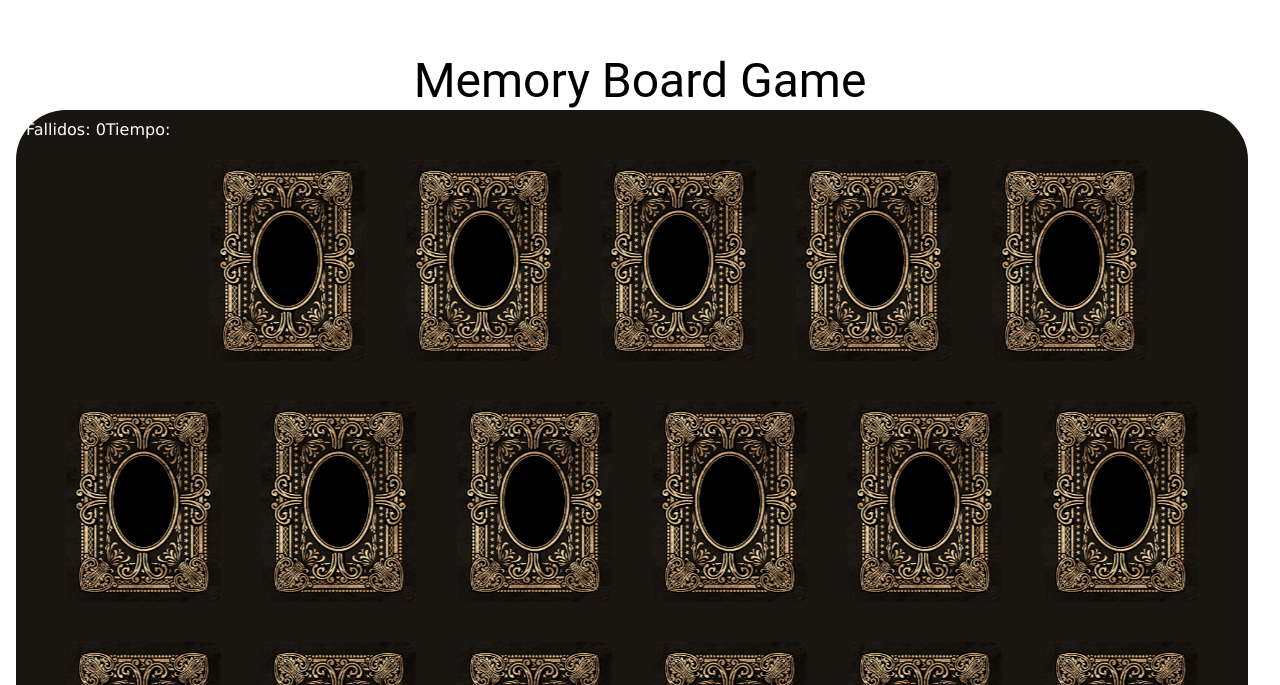
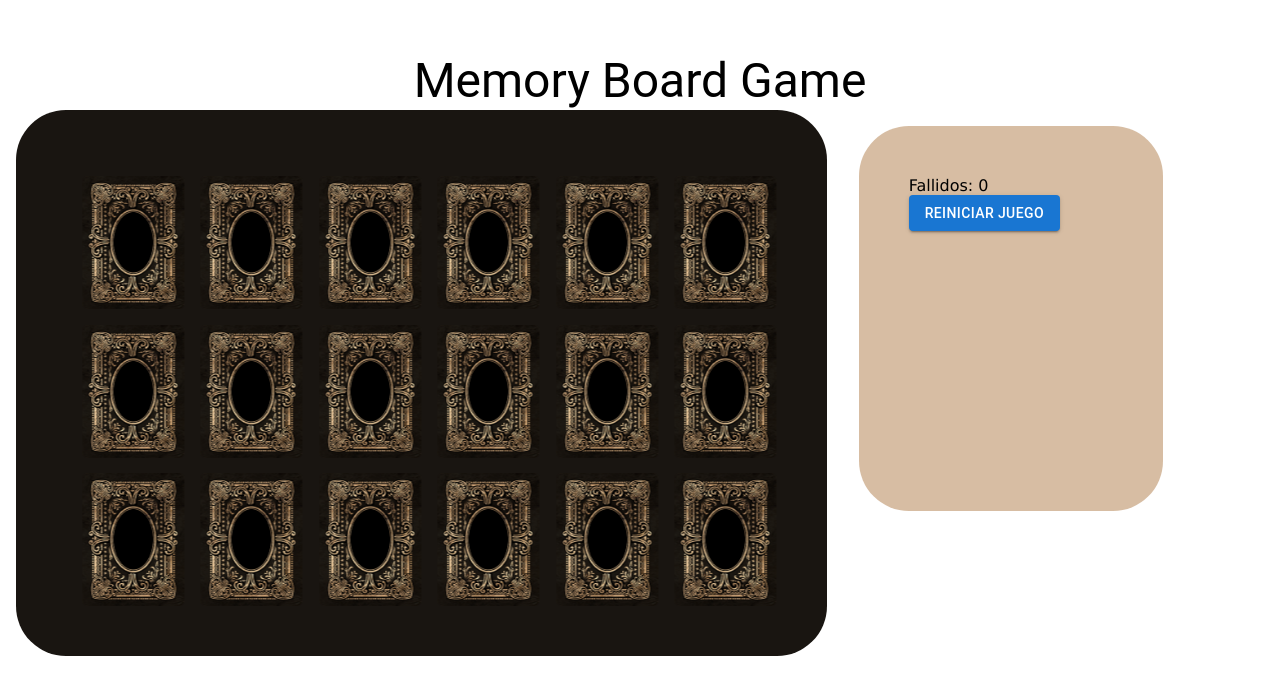
Before and after one commit to PonchoBT/memory-board-game, a React (Vite) app: page / in a window 1280 px wide. Shown: the part 115-800 px from the top of the page. Built offline with nearby package versions, Linux system fonts and the light colour scheme.

Commit message:
Buton Reiniciar

```diff
--- a/src/App.tsx
+++ b/src/App.tsx
@@ -1,29 +1,14 @@
 import Cards from './components/cards'
-import Grid from '@mui/material/Grid';
-import Container from '@mui/material/Container';
-import Typography from '@mui/material/Typography';
-import Button from '@mui/material/Button';
-import {useState } from 'react';
+
 
 
 function App() {
-  const [score, setScore] = useState(0);
+
 
   return (
-    <Container maxWidth="xl">
-      <Grid container sx={{ mt: 20 }}>
-        <Grid item xs={12}>
-          <Typography variant="h3" gutterBottom align='center'>
-           Memory Board Game
-          </Typography>
-        </Grid>
-        <Grid container spacing={2}>
-        <Grid xs={12} lg={12}className='card1'>
+
           <Cards />
-        </Grid>
-        </Grid>
-      </Grid>
-    </Container>
+
   )
 }
 
--- a/src/components/cards.tsx
+++ b/src/components/cards.tsx
@@ -1,35 +1,54 @@
 import { useEffect, useState } from 'react'
 import Card from './card'
-import Grid from '@mui/material/Grid';
 import { api } from '../services/cardService';
 import Swal from 'sweetalert2';
+import Grid from '@mui/material/Grid';
+import Container from '@mui/material/Container';
+import Typography from '@mui/material/Typography';
+import Button from '@mui/material/Button';
 
 
 function Cards() {
-    const [items, setItems] = useState(api.getCard.sort(() => Math.random() - 0.5))
 
-    const [fallidos,setFallidos] = useState(0);
+
+
+    const [items, setItems] = useState(api.getCard);
+    const [ganados, setGanados] = useState(0);
+    const [fallidos, setFallidos] = useState(0);
 
 
 
 
     const [prev, setPrev] = useState(-1)
 
-    function check(current:number) {
-        if(fallidos == 5)
-        {
+    function check(current: number) {
+
+        if (fallidos == 5) {
             Swal.fire({
                 icon: 'error',
                 title: 'Oops...',
                 text: 'Something went wrong!'
             })
-            }else {
+        } else {
 
             if (items[current].id == items[prev].id) {
+                const aciertos = ganados + 1;
+                setGanados(aciertos);
                 items[current].stat = "correct"
                 items[prev].stat = "correct"
                 setItems([...items])
                 setPrev(-1)
+
+
+                if (aciertos == 9) {
+
+
+                    Swal.fire({
+                        icon: 'success',
+                        title: 'Felicidades, eres ganador.'
+                    })
+
+                }
             } else {
                 items[current].stat = "wrong"
                 items[prev].stat = "wrong"
@@ -42,12 +61,11 @@ function Cards() {
                 }, 1000)
                 const fallos = fallidos + 1;
                 setFallidos(fallos);
-            if(fallos == 5)
-            {
+                if (fallos == 5) {
                     Swal.fire({
                         icon: 'error',
-                title: 'Oops...',
-                text: 'Something went wrong!'
+                        title: 'Eres perdedor',
+                        text: 'Fin del juego'
                     })
 
                 }
@@ -55,7 +73,7 @@ function Cards() {
         }
     }
 
-    function handleClick(id:number) {
+    function handleClick(id: number) {
 
         if (prev === -1) {
             items[id].stat = "active"
@@ -66,23 +84,52 @@ function Cards() {
         }
     }
 
+    function reiniciarJuego()
+    {
+
+
+
+        const reiniciarCards = api.getCard.sort(() => Math.random() - 0.5)
+
+        for (let index = 0; index < reiniciarCards.length; index++) {
+            const card= reiniciarCards[index];
+            card.stat = "";
+
+        }
+        setItems(reiniciarCards);
+
+        setFallidos(0);
+        setGanados(0);
+    }
+
+
 
 
     return (
-
-        <Grid container spacing={5}>
-            <Grid color={"white"}>
-
-            Fallidos: {fallidos}
-            Tiempo:
+        <Container maxWidth="xl">
+            <Grid container sx={{ mt: 20 }}>
+                <Grid item xs={12}>
+                    <Typography variant="h3" gutterBottom align='center'>
+                        Memory Board Game
+                    </Typography>
                 </Grid>
+                <Grid container  xs={12} lg={8} className='card1' spacing={2} sx={{mr:4}}>
                     {items.map((item, index) => (
-                <Grid item xs={4} md={2} >
+                        <Grid item xs={4} md={2}>
                             <Card key={index} item={item} id={index} handleClick={handleClick} />
                         </Grid>
                     ))}
                 </Grid>
+                <Grid xs={12} lg={3} className="card2">
+                    <Grid item xs={12} className='cardtext'>
+                        Fallidos: {fallidos}
 
+                        <Button variant="contained" onClick={reiniciarJuego}>Reiniciar Juego</Button>
+                    </Grid>
+                </Grid>
+            </Grid>
+
+        </Container>
     )
 }
 
--- a/src/services/cardService.ts
+++ b/src/services/cardService.ts
@@ -29,5 +29,5 @@ export const api =
             { id: 9, img: '/img/cards/009.png', stat: "" },
             { id: 9, img: '/img/cards/009.png', stat: "" },
 
-        ]
+        ].sort(() => Math.random() - 0.5)
 }
```
Lines whose indentation alone changed are shown as unchanged.
